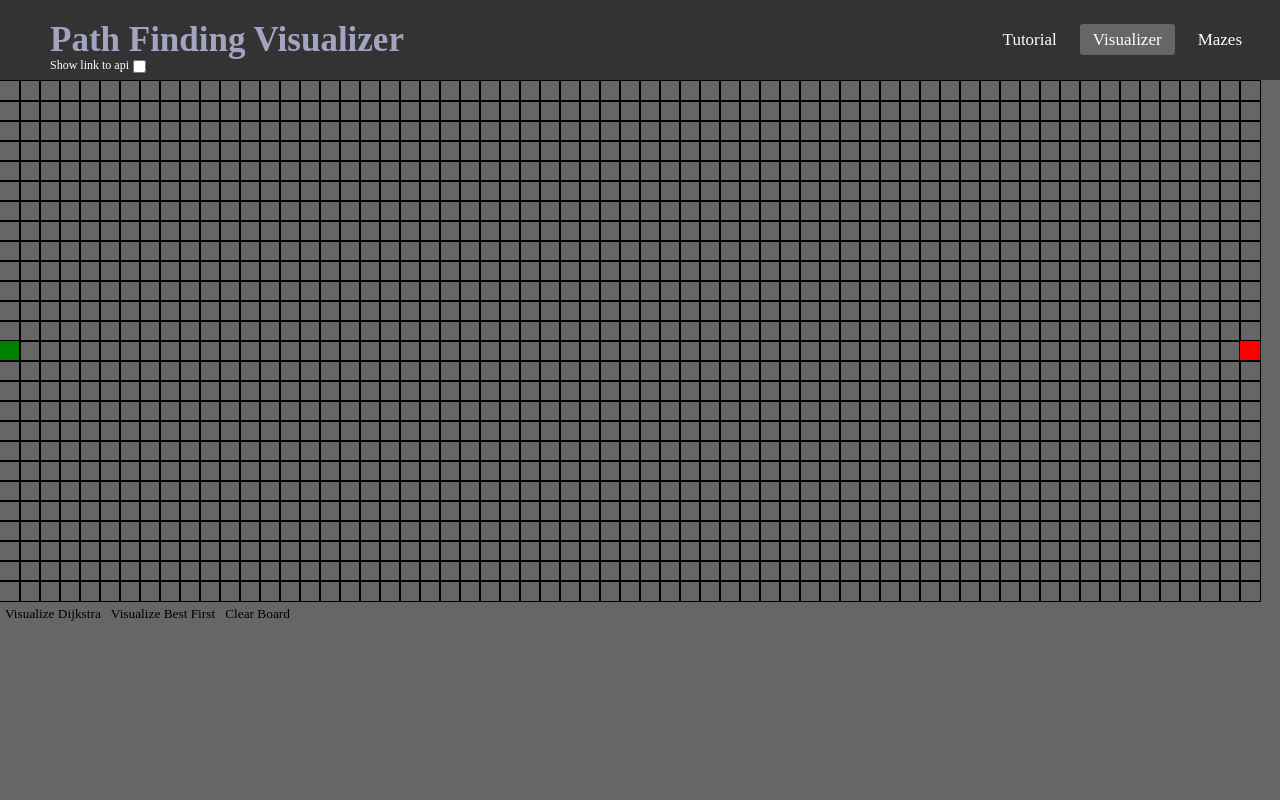
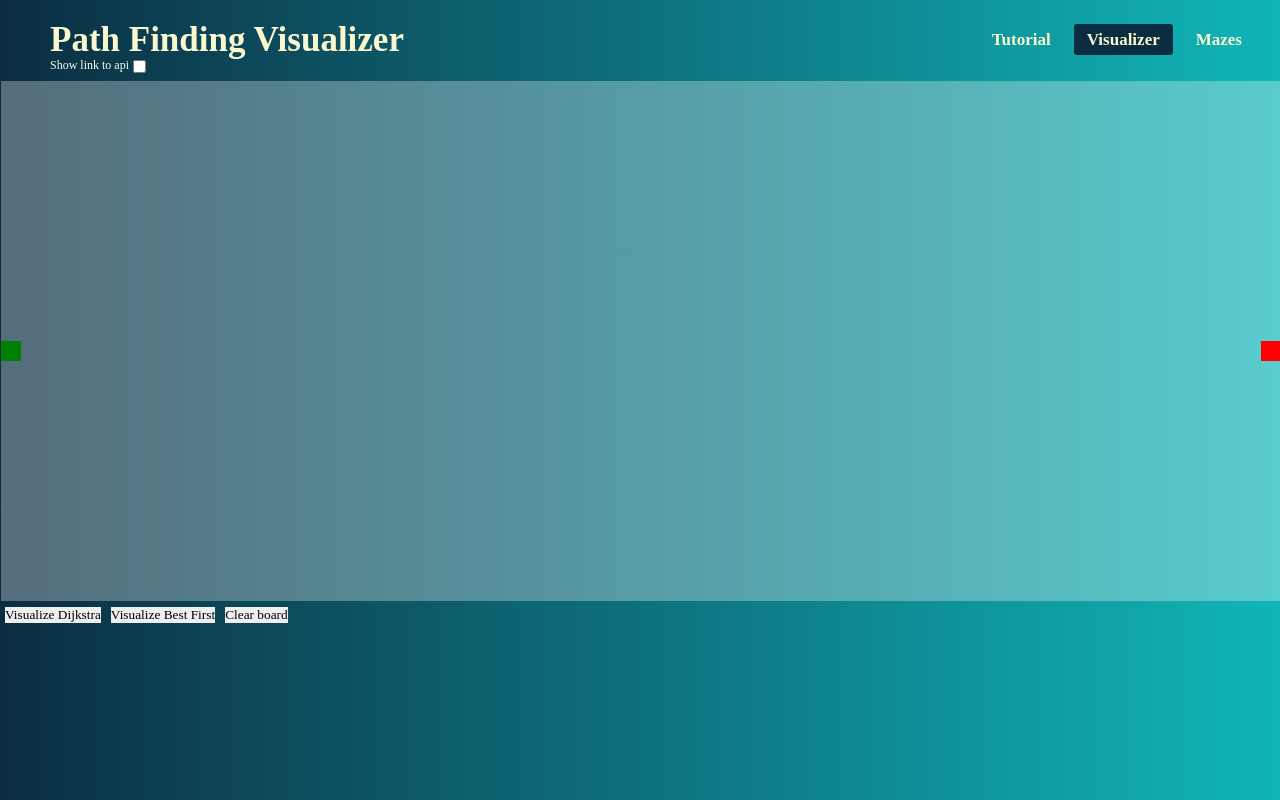
Before and after one commit to Marcin-99/path-finding, a React (Create React App) app in the folder path_finding_react/: page /visualizer in a window 1280 px wide. Built offline with nearby package versions, Linux system fonts and the light colour scheme.

Commit message:
Reworked website design.

```diff
--- a/path_finding_react/public/index.html
+++ b/path_finding_react/public/index.html
@@ -9,7 +9,6 @@
       name="description"
       content="Web site created using create-react-app"
     />
-    <link rel="apple-touch-icon" href="%PUBLIC_URL%/logo192.png" />
     <!--
       manifest.json provides metadata used when your web app is installed on a
       user's mobile device or desktop. See https://developers.google.com/web/fundamentals/web-app-manifest/
--- a/path_finding_react/src/App.css
+++ b/path_finding_react/src/App.css
@@ -1,4 +1,7 @@
 .App {
-	background-color: #666666;
 	height: 100vh;
 }
+
+.bgImage {
+   	background-image: linear-gradient(to right, #0b2d42, #10B5B8);
+}
--- a/path_finding_react/src/App.js
+++ b/path_finding_react/src/App.js
@@ -8,7 +8,7 @@ import Mazes from './Components/MazesPage/mazes';
 
 function App() {
   return (
-    <div className="App">
+    <div className="App bgImage">
     	<BrowserRouter>
 	    	<NavBar />
 	    	<div id="content">
--- a/path_finding_react/src/Components/NavBar/navBar.css
+++ b/path_finding_react/src/Components/NavBar/navBar.css
@@ -8,13 +8,12 @@
 }
 
 nav {
-	background-color: #333333;
 	height: 80px;
 	width: 100%;
 }
 
 label.logo {
-	color: #a3a3c2;
+	color: #F9F7D0;
 	font-size: 35px;
 	line-height: 80px;
 	padding: 0 50px;
@@ -33,14 +32,15 @@ nav ul li {
 }
 
 nav ul li a {
-	color: white;
+	color: #F9F7D0;
 	font-size: 17px;
 	padding: 6px 13px;
 	border-radius: 3px;
+	font-weight: bold;
 }
 
 a.active, a:hover {
-	background: #666666;
+	background: #0b2d42;
 	transition: .5s;
 }
 
@@ -90,8 +90,7 @@ a.active, a:hover {
 		font-size: 16px;
 	}
 	a:hover, a.active{
-		background: none;
-		color: #0082e6;
+		background: #0b2d42;
 
 	}
 	#check:checked ~ ul {
--- a/path_finding_react/src/Components/NavBar/navBar.js
+++ b/path_finding_react/src/Components/NavBar/navBar.js
@@ -1,5 +1,5 @@
 import React from 'react';
-import { Link, NavLink, withRouter } from 'react-router-dom';
+import {NavLink, withRouter} from 'react-router-dom';
 import './navBar.css';
 
 
--- a/path_finding_react/src/Components/ProjectVisualizer/Node/Node.css
+++ b/path_finding_react/src/Components/ProjectVisualizer/Node/Node.css
@@ -1,9 +1,9 @@
 .node {
 	width: 20px;
   	height: 20px;
-  	outline: 1px solid black;
   	display: inline-block;
   	margin-bottom: -4px;
+  	background: rgba(255,255,255,.3);
 }
 
 .node-finish {
@@ -15,19 +15,14 @@
 }
 
 .node-visited {
-	background-color: #808080;
-}
-
-.node-open {
-	background-color: #737373;
+	background-color: rgba(255,255,255,.1);
 }
 
 .node-shortest-path {
 	padding: 2px;
-	color: white;
-	background-color: #808080;;
+	color: #F9F7D0;
 }
 
 .node-wall {
-	background-color: rgb(12, 53, 71);
+	background: rgba(12, 53, 71, .6);
 }
--- a/path_finding_react/src/Components/ProjectVisualizer/UrlsBuilder/urlsBuilder.js
+++ b/path_finding_react/src/Components/ProjectVisualizer/UrlsBuilder/urlsBuilder.js
@@ -2,7 +2,6 @@ export let urlsBuilder = (nodes, algorithm, grid, startNode, finishNode) => {
 	let walls = '';
 
 	for (let row = 0; row < nodes.length; row++) {
-		const currentRow = [];
 		for (let column = 0; column < nodes[row].length; column++) {
 			if (nodes[row][column].isWall) walls += column + ',' + row + '&';
 		}
--- a/path_finding_react/src/Components/ProjectVisualizer/Visualizer.css
+++ b/path_finding_react/src/Components/ProjectVisualizer/Visualizer.css
@@ -1,13 +1,11 @@
 .grid {
-	margin-left: auto;
-	margin-right: auto;
-	margin-top: 1px;
+	width: 100vw;
+	margin: 1px;
 	color: black;
-	background: #666666;
 }
 
 #link {
-	color: #F5F5F5;
+	color: white;
 	font-size: 10px;
 	display: none;
 	margin: 10px 5px 10px;
@@ -16,17 +14,11 @@
 .copyLink {
 	margin-left: 8px;
 	cursor: pointer;
-	color: #a3a3c2;
+	color: #0b2d42;
 }
 
 .copyLink:hover {
-	color: #8585ad;
-}
-
-@media (max-width: 770px) {
-	#link {
-		display: none;
-	}
+	color: #124a6d;
 }
 
 .buttons {
@@ -35,7 +27,7 @@
 }
 
 .algorithmButton {
-	background-color: #666666;
+	background-color: none;
 	border: none;
 	margin: 5px;
 }
@@ -53,14 +45,16 @@
 }
 
 .linkLabel {
+	cursor: pointer;
 	position: absolute;
 	top: 58px;
 	left: 50px;
-	color: white;
+	color: #fcfbe8;
 	font-size: 12px;
 }
 
 #checkForLink {
+	cursor: pointer;
 	position: absolute;
 	top: 59.5px;
 	left: 133px;
--- a/path_finding_react/src/Components/ProjectVisualizer/Visualizer.js
+++ b/path_finding_react/src/Components/ProjectVisualizer/Visualizer.js
@@ -26,7 +26,7 @@ class Visualizer extends React.Component {
 
 
 	handleStateChangesForResizingScreen = () => {
-		let grid = {width: Math.floor(window.innerWidth/20) - 1, height: Math.floor(window.innerHeight/30)};
+		let grid = {width: Math.floor(window.innerWidth/20), height: Math.floor(window.innerHeight/30)};
 		let startNode = {column: 0, row: Math.floor(grid.height/2)};
 		let finishNode = {column: grid.width - 1, row: Math.floor(grid.height/2)};
 		const nodes = buildGrid(grid, startNode, finishNode);
@@ -111,7 +111,7 @@ class Visualizer extends React.Component {
 				  		Visualize Best First
 				  	</button>
 				  	<button className="algorithmButton" onClick={ this.handleStateChangesForResizingScreen }>
-				  		Clear Board
+				  		Clear board
 				  	</button>
 				</div>
 				<input type="checkbox" id="checkForLink" onChange={ this.hideLink } checked={ this.state.showLink }/>
--- a/path_finding_react/src/Components/ProjectVisualizer/VisualizerUtilities.js
+++ b/path_finding_react/src/Components/ProjectVisualizer/VisualizerUtilities.js
@@ -12,13 +12,12 @@ export const printWall = (nodes, column, row) => {
 
 export const animatePaths = (data) => {
     for (let i = 1; i < data.closed_path.length - 1; i++) {
-    	if (i == data.closed_path.length - 2) {
+    	if (i === data.closed_path.length - 2) {
     		setTimeout(() => {
-    			manageChangingClassesOfNodes(data.open_path, 25, 'node node-open')
+    			manageChangingClassesOfNodesWithoutShortestPath(data.closed_path, data.shortest_path, 25, 'node')
     		}, 50 * i);
 
     		setTimeout(() => {
-    			let direction = "";
     			manageChangingClassesOfNodesAbdDirectionsOfArrows(data.shortest_path, 50, 'node node-shortest-path fas fa-arrow-')
     		}, 50 * i);
     	}
@@ -38,8 +37,8 @@ export const buildGrid = (grid, startNode, finishNode) => {
 			const currentNode = {
 				column,
 				row,
-				isStart: row == startNode.row && column == startNode.column,
-				isFinish: row == finishNode.row && column == finishNode.column,
+				isStart: row === startNode.row && column === startNode.column,
+				isFinish: row === finishNode.row && column === finishNode.column,
 				distance: Infinity,
 				isVisited: false,
 				isWall: false,
@@ -69,6 +68,17 @@ const manageChangingClassesOfNodes = (path, speed, classNames) => {
 }
 
 
+const manageChangingClassesOfNodesWithoutShortestPath = (path, shortestPath, speed, classNames) => {
+	for (let i = 1; i < path.length - 1; i++) {
+		setTimeout(() => {
+			const node = path[i].node;
+			if (!checkIfNodeIsInThePath(node, shortestPath))
+				document.getElementById('node-' + node.row + '-' + node.column).className = classNames;
+		}, shortestPath.length / 8 * i);
+	}
+}
+
+
 const manageChangingClassesOfNodesAbdDirectionsOfArrows = (path, speed, classNames) => {
 	for (let i = 1; i < path.length - 1; i++) {
 		let direction = "";
@@ -83,3 +93,11 @@ const manageChangingClassesOfNodesAbdDirectionsOfArrows = (path, speed, classNam
 		}, speed * i);
 	}
 }
+
+
+const checkIfNodeIsInThePath = (node, path) => {
+	for (let i = 0; i < path.length; i++) {
+		if (node.column == path[i].node.column && node.row == path[i].node.row) return true;
+	}
+	return false
+}
```
Also changed, not shown: path_finding_react/public/manifest.json.
